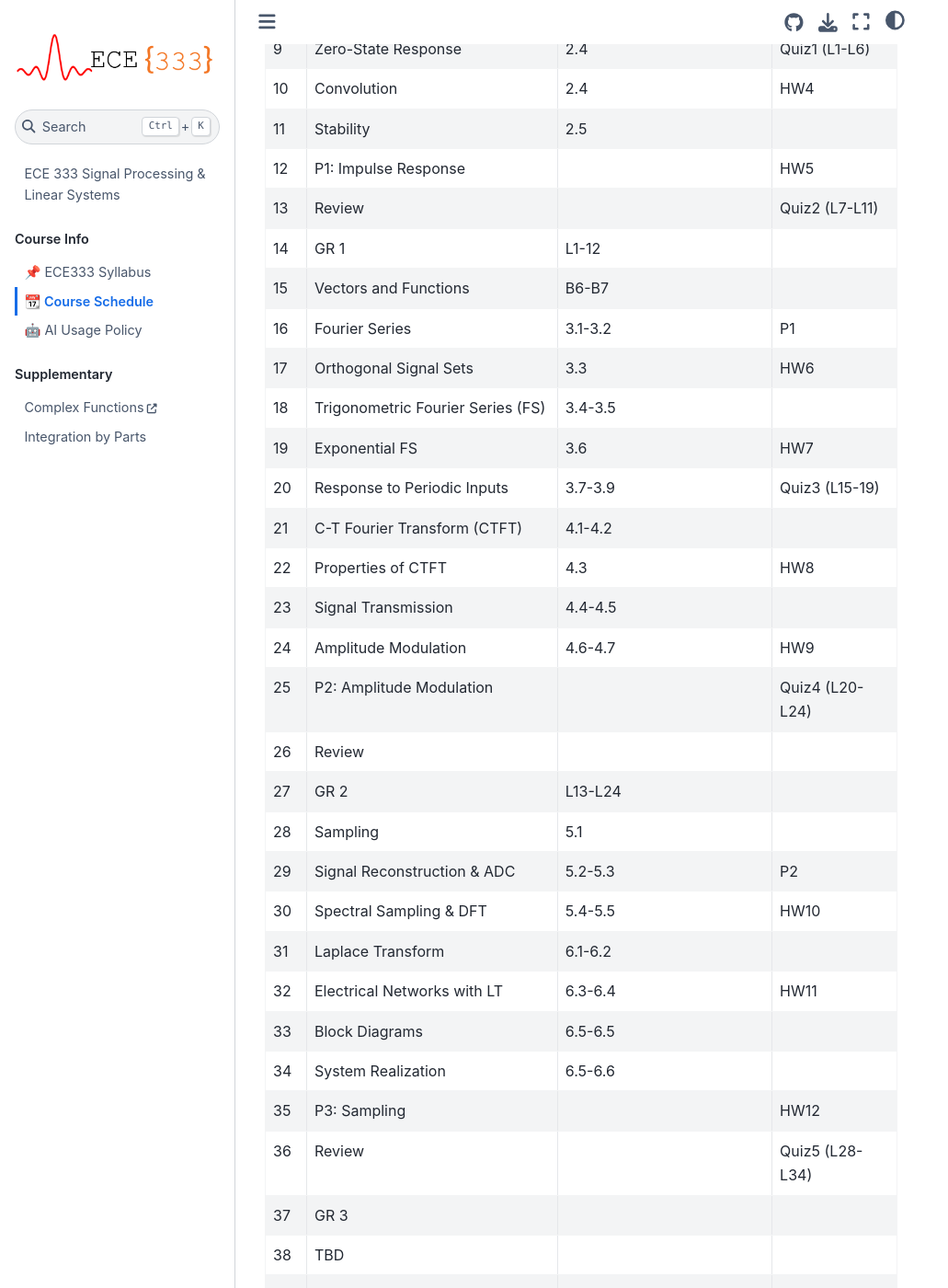
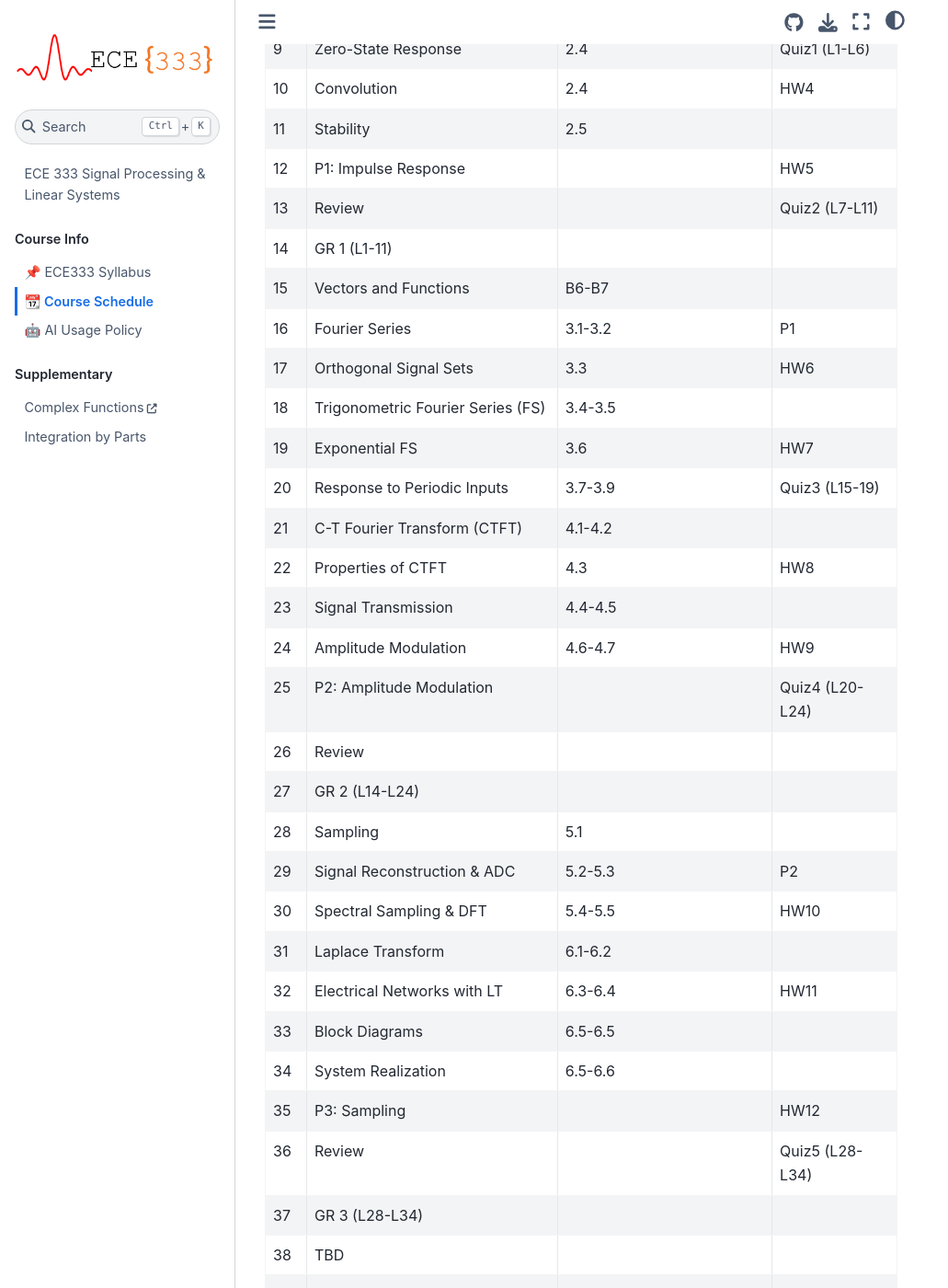
Before and after one commit to USAFA-ECE/ece333, a Jupyter Book: the page built from book/schedule.md, in a window 1280 px wide and 1400 px high, scrolled down 711 px. Shown: the whole window at 92% size, without its empty margins (0-1031 px from the left). Built offline with Jupyter Book 1.0.4 settings and Sphinx 7.4.7 and the Sphinx Book theme 1.1.4, drawn with Linux system fonts in a browser that asks for light colours.

Commit message:
Updated schedule

```diff
--- a/book/schedule.md
+++ b/book/schedule.md
@@ -20,7 +20,7 @@ This schedule is subject to change as appropriate.
 |11 | Stability                         | 2.5              |                 |
 |12 | P1: Impulse Response              |                  | HW5             |
 |13 | Review                            |                  | Quiz2 (L7-L11)  |
-|14 | GR 1                              | L1-12            |                 |
+|14 | GR 1 (L1-11)                      |                  |                 |
 |15 | Vectors and Functions             | B6-B7            |                 |
 |16 | Fourier Series                    | 3.1-3.2          | P1              |
 |17 | Orthogonal Signal Sets            | 3.3              | HW6             |
@@ -33,7 +33,7 @@ This schedule is subject to change as appropriate.
 |24 | Amplitude Modulation              | 4.6-4.7          | HW9             |
 |25 | P2: Amplitude Modulation          |                  | Quiz4 (L20-L24) |
 |26 | Review                            |                  |                 |
-|27 | GR 2                              | L13-L24          |                 |
+|27 | GR 2 (L14-L24)                    |                  |                 |
 |28 | Sampling                          | 5.1              |                 |
 |29 | Signal Reconstruction & ADC       | 5.2-5.3          | P2              |
 |30 | Spectral Sampling & DFT           | 5.4-5.5          | HW10            |
@@ -43,7 +43,7 @@ This schedule is subject to change as appropriate.
 |34 | System Realization                | 6.5-6.6          |                 |
 |35 | P3: Sampling                      |                  | HW12            |
 |36 | Review                            |                  | Quiz5 (L28-L34) |
-|37 | GR 3                              |                  |                 |
+|37 | GR 3 (L28-L34)                    |                  |                 |
 |38 | TBD                               |                  |                 |
 |39 | TBD                               |                  | P3              |
 |40 | Course Review                     |                  |                 |
```
